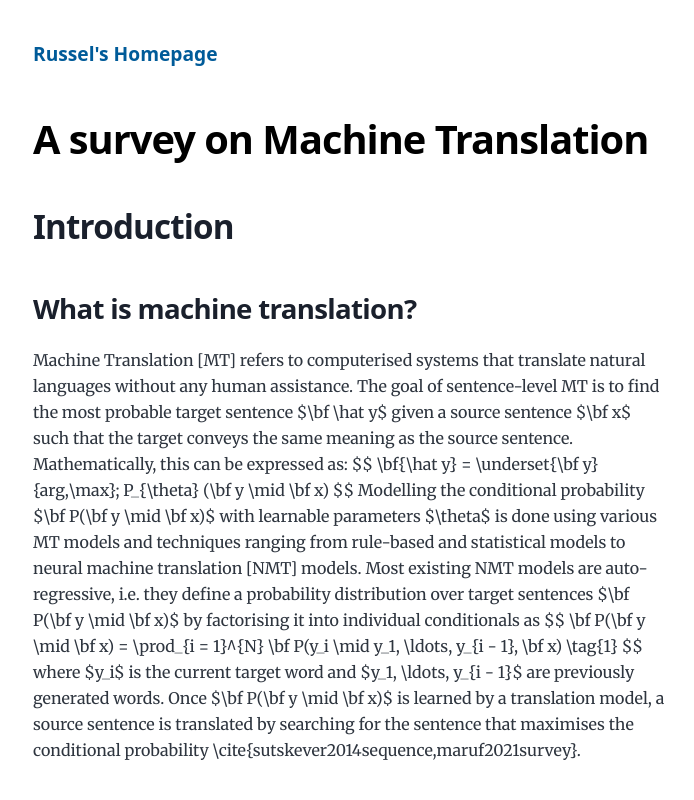
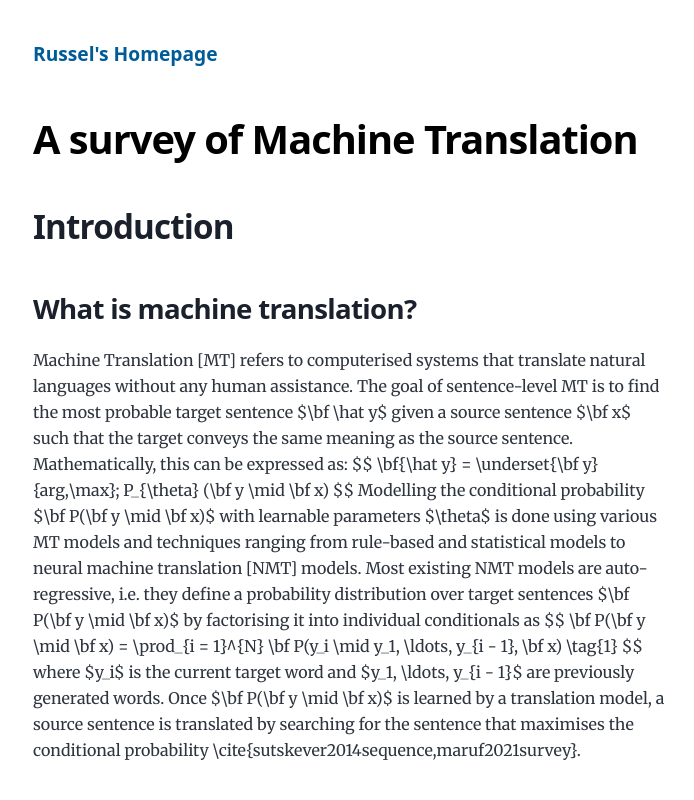
Before and after one commit to rshwndsz/rshwndsz.github.io, a Gatsby site: page /state-of-machine-translation/ in a window 1280 px wide. Shown: the top 800 px of the page, without its empty margins (291-985 px from the left). Built offline with nearby package versions, Linux system fonts and the light colour scheme; Gatsby itself is replaced by a stand-in of ours.

Commit message:
fix typo

```diff
--- a/content/blog/state-of-machine-translation/index.md
+++ b/content/blog/state-of-machine-translation/index.md
@@ -1,5 +1,5 @@
 ---
-title: "A survey on Machine Translation"
+title: "A survey of Machine Translation"
 bibliography: bibliography.bib
 link-citations: true
 notes-after-punctuation: true
```
